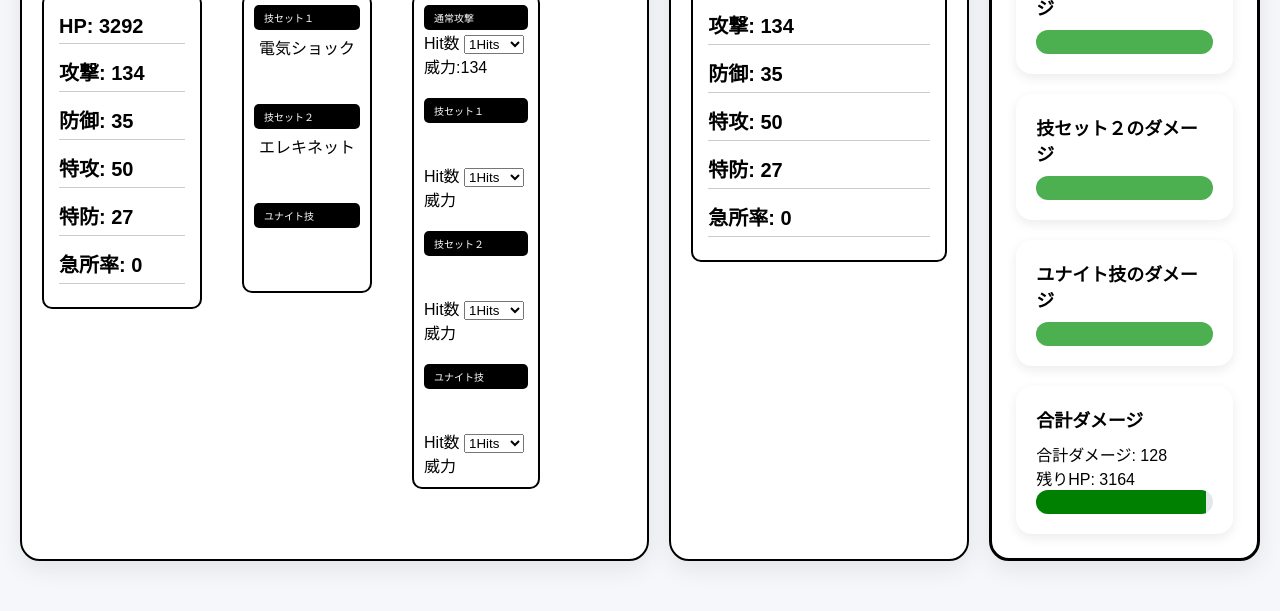
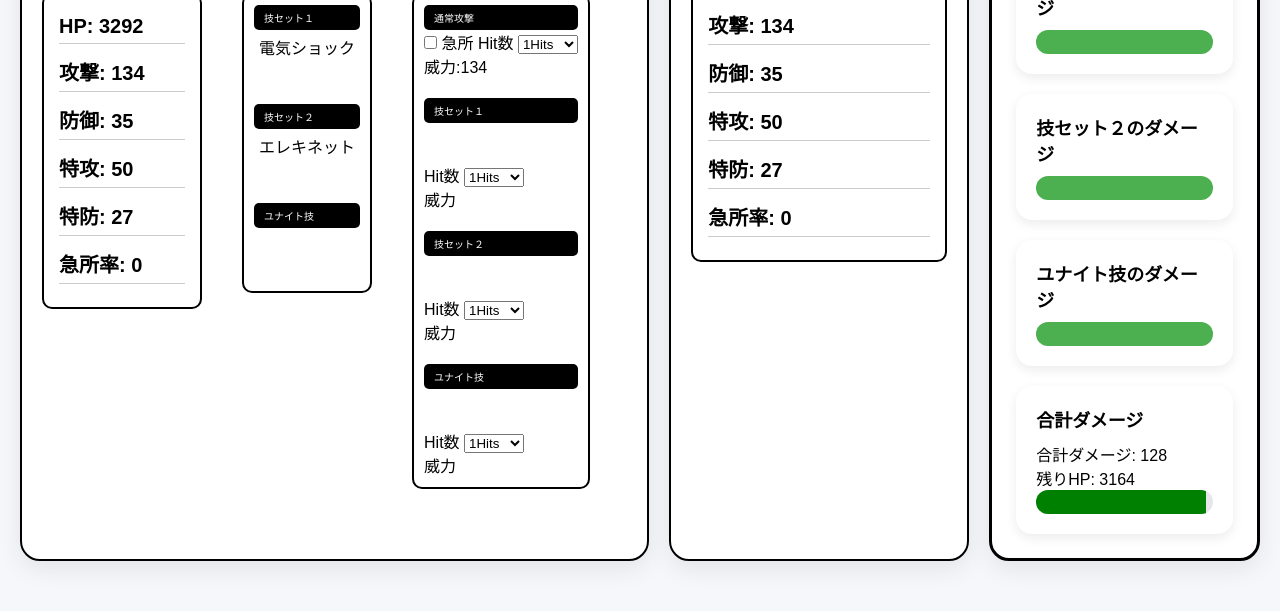
Before and after one commit to harunoshin1117-commits/pokemon-unite-app, a plain HTML site: page index.html in a window 1280 px wide. Shown: the part 303-914 px from the top of the page. Drawn offline with Linux system fonts and the light colour scheme.

Commit message:
critical update

```diff
--- a/index.html
+++ b/index.html
@@ -101,6 +101,10 @@
 
                                         <div id="normalAttack" class="normalAttack">
                                                 <p class="result-p">通常攻撃</p>
+                                                <label >
+                                                    <input type="checkbox" id="critical-check">
+                                                    急所
+                                                </label>
                                                 <label for="normalAttack-hit">Hit数</label>
                                                 <select name="" id="normalAttack-hit"></select>
                                                 <p id="normalAttack-damage">威力</p>
--- a/js/app.js
+++ b/js/app.js
@@ -51,7 +51,7 @@ const hpFillAll = document.getElementById("hp-fill-all");
 const hpFillNormalAttack = document.getElementById("hp-fill-normalAttack");
 
 const normalAttackDamage = document.getElementById("normalAttack-damage");
-
+const criticalCheck = document.getElementById("critical-check");
 // =========================
 // data
 // =========================
@@ -776,17 +776,45 @@ function calculateNormalAttackDamage(){
     const hitCount = Number(hitCountSelects.normalAttack.value);
     const atk = currentPokemon.stats[level].attack;
     const spAtk = currentPokemon.stats[level].spAttack;
-
+    const critical = currentPokemon.stats[level]. criticalRate;
     if(selectPokemon === "Pikachu" ){
 
-        const basicDamageP = 1 * atk;
-        const boostedDamageP = 0.38 * spAtk + 10 * (level - 1) +200;
+        const basicDamage = 1 * atk;
+        const boostedDamage = 0.38 * spAtk + 10 * (level - 1) +200;
+        let totalDamage = 0;
+       for(let i = 1;i <= hitCount;i++){
 
-        const boostedCount = Math.floor(hitCount/3);
-        const basicCount = hitCount - boostedCount;
-        const allNormalDamageP = basicDamageP * basicCount + boostedDamageP * boostedCount;
-        console.log("ピカチュウ" + allNormalDamageP);
-        const totalNormalAttackDamage = Math.floor(allNormalDamageP);
+            let damage;
+            //　強化攻撃判定
+            if(i%3 === 0){
+
+                damage = boostedDamage;
+
+            }else{
+
+                damage = basicDamage;
+
+       }
+       if(criticalCheck.checked){
+        console.log("急所判定実行");
+        //急所判定
+        const isCritical = Math.random() <critical/100;
+        //急所なら二倍（今回だけ）
+        if(isCritical){
+
+            damage *= 2
+            console.log(damage);
+        }
+       }
+
+        totalDamage += damage;
+    }
+
+        console.log(boostedDamage + "強化通常");
+
+
+
+        const totalNormalAttackDamage = Math.floor(totalDamage);
 
         //normalAttackDamage.textContent = "威力:" + Math.floor(allNormalDamageP);
 
@@ -794,13 +822,37 @@ function calculateNormalAttackDamage(){
 
     }if(selectPokemon === "Greninja"){
 
-        const basicDamageG = 1 * atk;
-        const boostedDamageG = 1.30 * atk;
-        const boostedCount = Math.floor(hitCount/3);
-        const basicCount = hitCount - boostedCount;
-        const allNormalDamageG = basicDamageG * basicCount + boostedDamageG * boostedCount;
-        console.log("ゲッコウガ" + allNormalDamageG);
-        const totalNormalAttackDamage = Math.floor(allNormalDamageG);
+        const basicDamage = 1 * atk;
+        console.log("通常攻撃ダメージ" + basicDamage);
+        const boostedDamage = 1.30 * atk;
+
+
+        let totalDamage = 0;
+        for(let i = 1;i <= hitCount;i++){
+
+            let damage = 0;
+            if(i%3 === 0){
+                damage = boostedDamage;
+            }else{
+                damage = basicDamage;
+            }
+
+            if(criticalCheck.checked){
+
+                const isCritical = Math.random() < critical/100;
+
+                if(isCritical){
+
+                    damage *= 2;
+                    console.log(damage);
+                }
+            }
+            totalDamage += damage;
+            console.log(totalDamage + "急所判定実行結果");
+        }
+
+
+        const totalNormalAttackDamage = Math.floor(totalDamage);
 
         //normalAttackDamage.textContent = "威力:" + Math.floor(allNormalDamageG);
 
```
